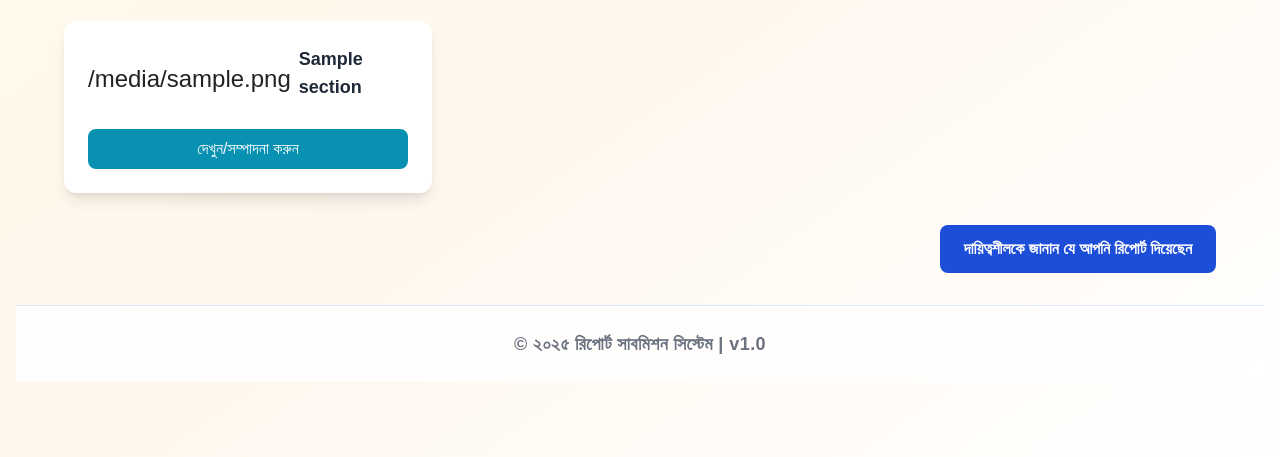
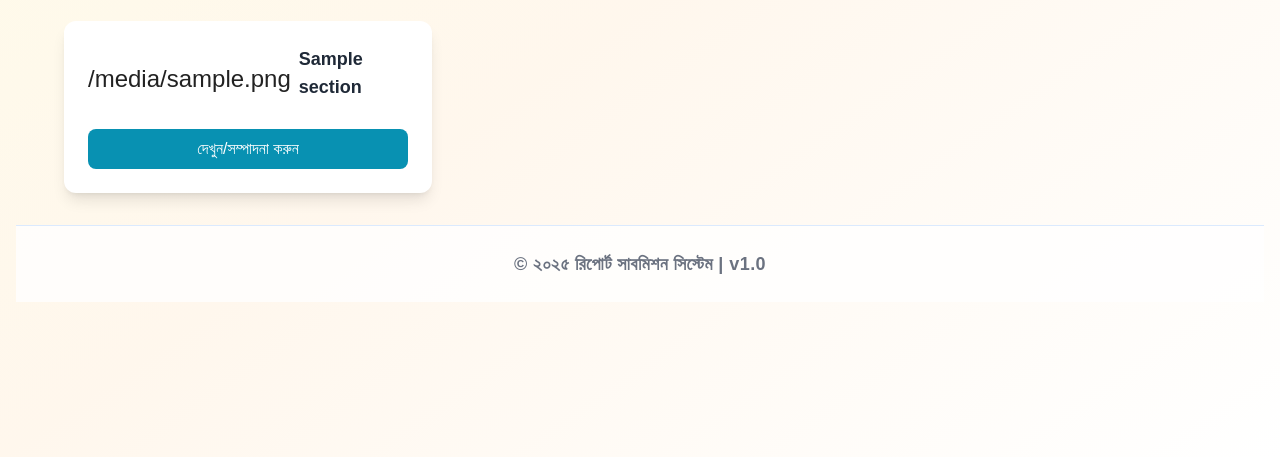
Before and after one commit to Jabir-A-H/report-submission, a Flask app: template templates/index.html in a window 1280 px wide. Shown: the part 439-896 px from the top of the page. Run offline with Flask 3, Linux system fonts and the light colour scheme; the template is opened without the code that fills it: most values are stand-ins (such as "Sample title", 1, 10 or a date in 2020); some libraries are stand-ins or nearby versions; some web fonts are replaced.

Commit message:
Update index.html

```diff
--- a/templates/index.html
+++ b/templates/index.html
@@ -45,8 +45,5 @@
       </div>
       {% endfor %}
     </div>
-    <div class="flex justify-end mt-8">
-      <button type="submit" class="px-6 py-3 bg-blue-700 text-white rounded-lg hover:bg-blue-800 transition-colors font-semibold">দায়িত্বশীলকে জানান যে আপনি রিপোর্ট দিয়েছেন</button>
-    </div>
   </section>
 {% endblock %}
```
